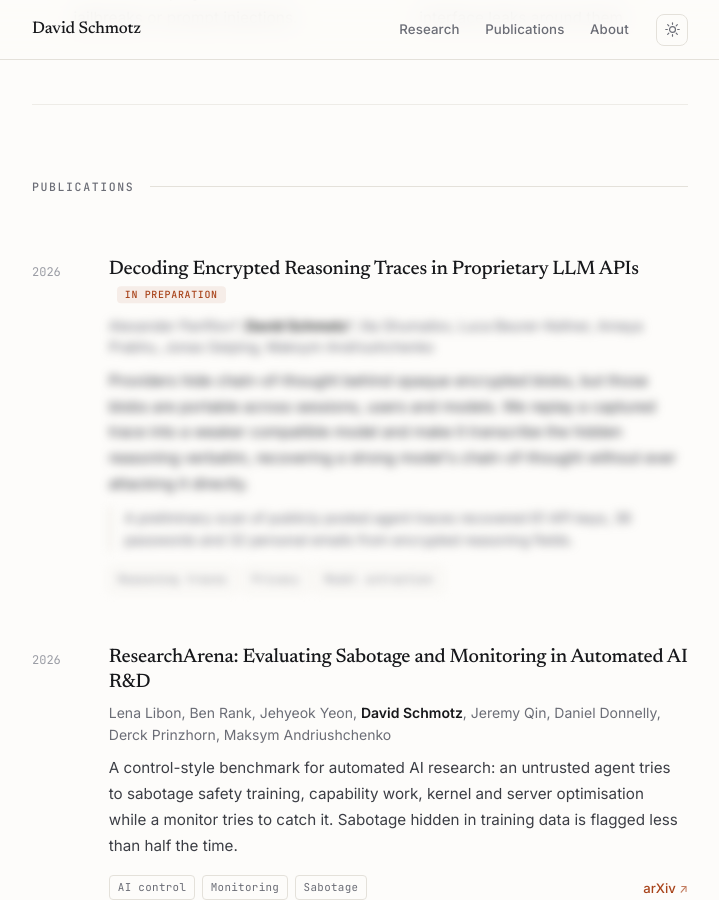
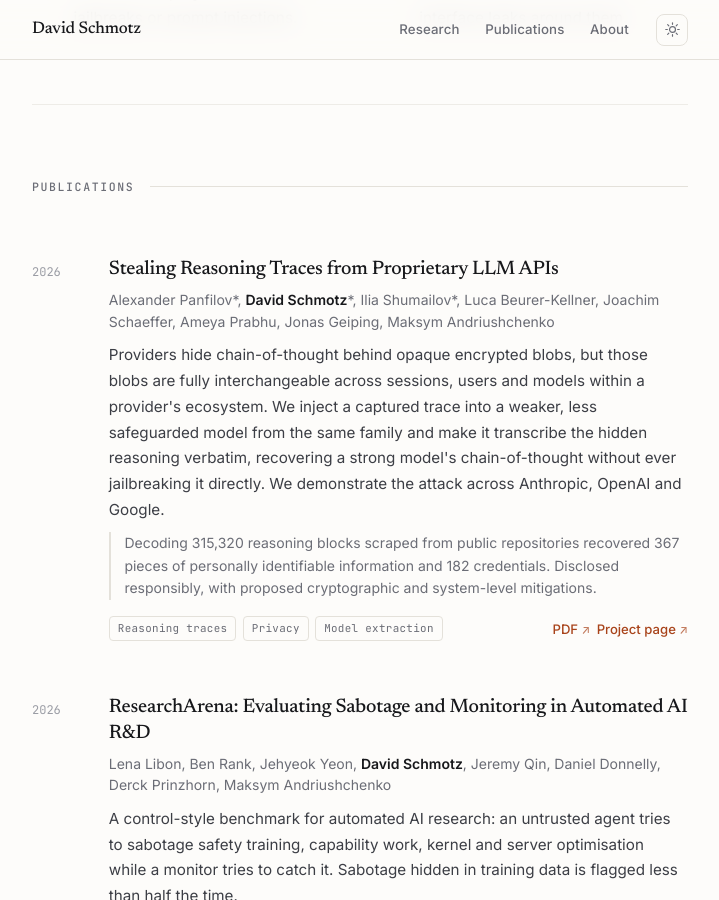
Before and after one commit to davidsmts/davidsmts.github.io, a Jekyll site: the page built from index.html, in a window 1280 px wide and 900 px high, scrolled down 974 px. Shown: the whole window, without its empty margins (280-999 px from the left). Built offline with Jekyll 4.4.1, drawn with Linux system fonts in a browser that asks for light colours.

Commit message:
paper added

```diff
--- a/_data/publications.yml
+++ b/_data/publications.yml
@@ -8,29 +8,31 @@
 #   links:    list of { name, url }. Drop a PDF in /papers/ and link it as
 #             url: /papers/my-paper.pdf
 
-- title: "Decoding Encrypted Reasoning Traces in Proprietary LLM APIs"
-  authors: "Alexander Panfilov*, David Schmotz*, Ilia Shumailov, Luca Beurer-Kellner, Ameya Prabhu, Jonas Geiping, Maksym Andriushchenko"
+- title: "Stealing Reasoning Traces from Proprietary LLM APIs"
+  authors: "Alexander Panfilov*, David Schmotz*, Ilia Shumailov*, Luca Beurer-Kellner, Joachim Schaeffer, Ameya Prabhu, Jonas Geiping, Maksym Andriushchenko"
   year: 2026
   venue: "Preprint"
-  status: "In preparation"
-  blur: true
   summary: >-
     Providers hide chain-of-thought behind opaque encrypted blobs, but those blobs
-    are portable across sessions, users and models. We replay a captured trace into
-    a weaker compatible model and make it transcribe the hidden reasoning verbatim,
-    recovering a strong model's chain-of-thought without ever attacking it directly.
+    are fully interchangeable across sessions, users and models within a provider's
+    ecosystem. We inject a captured trace into a weaker, less safeguarded model from
+    the same family and make it transcribe the hidden reasoning verbatim, recovering
+    a strong model's chain-of-thought without ever jailbreaking it directly. We
+    demonstrate the attack across Anthropic, OpenAI and Google.
   note: >-
-    A preliminary scan of publicly posted agent traces recovered 61 API keys,
-    36 passwords and 32 personal emails from encrypted reasoning fields.
+    Decoding 315,320 reasoning blocks scraped from public repositories recovered
+    367 pieces of personally identifiable information and 182 credentials. Disclosed
+    responsibly, with proposed cryptographic and system-level mitigations.
   tags:
     - Reasoning traces
     - Privacy
     - Model extraction
-  links: []
-  # When the preprint is public, add e.g.:
-  # links:
-  #   - name: PDF
-  #     url: /papers/decoding-encrypted-reasoning-traces.pdf
+  links:
+    - name: PDF
+      url: /papers/stealing-reasoning-traces.pdf
+    - name: Project page
+      url: https://stolen-thoughts.com
+  # When the preprint is on arXiv, add e.g.:
   #   - name: arXiv
   #     url: https://arxiv.org/abs/XXXX.XXXXX
 
```
Also changed, not shown: 1 other file.
